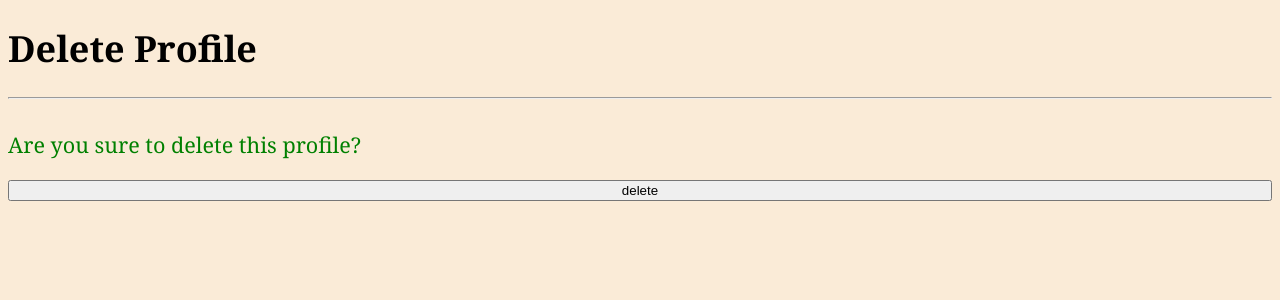
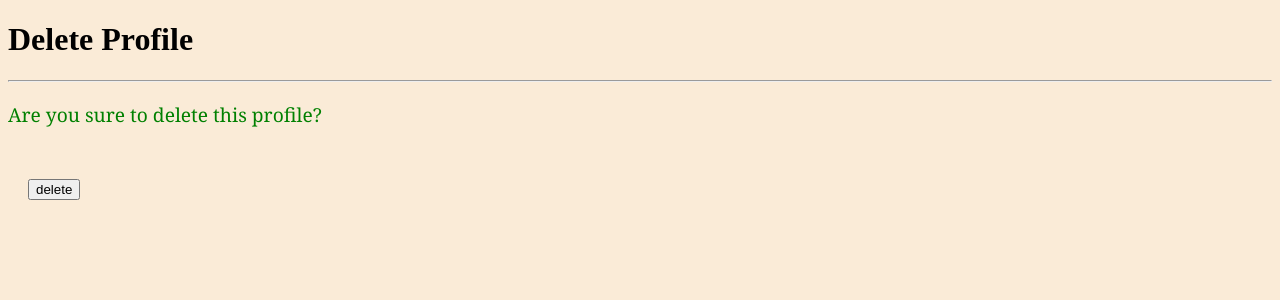
Before and after one commit to AliAghabarari/resume_site, a Django app: template resume/cv/templates/delete.html in a window 1280 px wide. Shown: the top 300 px of the page. Run offline with Django 3.2, Linux system fonts and the light colour scheme; the template is opened without the code that fills it, so the values that code supplies are empty.

Commit message:
Update delete.html

```diff
--- a/resume/cv/templates/delete.html
+++ b/resume/cv/templates/delete.html
@@ -7,29 +7,25 @@
     <link rel="stylesheet" type="text/css" href="{% static 'css/style.css' %}">
     <title>Delete</title>
     <style>
-        body{
-            font-size: large;
-            font-family: Cambria, Cochin, Georgia, Times, 'Times New Roman', serif;
+   .btn1 {
+            margin-right: 90%;
+            padding: 20px 20px;
+            font-size: 30px;
+            font-weight:300;
+            border-radius: 20px;
         }
-  .form-container {
-    margin: 0 auto;
-    width: 300px;
-  }
-  form {
-    display: flex;
-    flex-direction: column;
-  }
     </style>
 </head>
 
 <body>
     <h1>Delete Profile</h1>
-
     <hr>
 
    <form action="" method="post">
     {% csrf_token %}
     <p>Are you sure to delete this profile?</p>
+    <div class="btn1">
     <input type="submit" value="delete">
+  </div>
    </form>
 </body>
```
